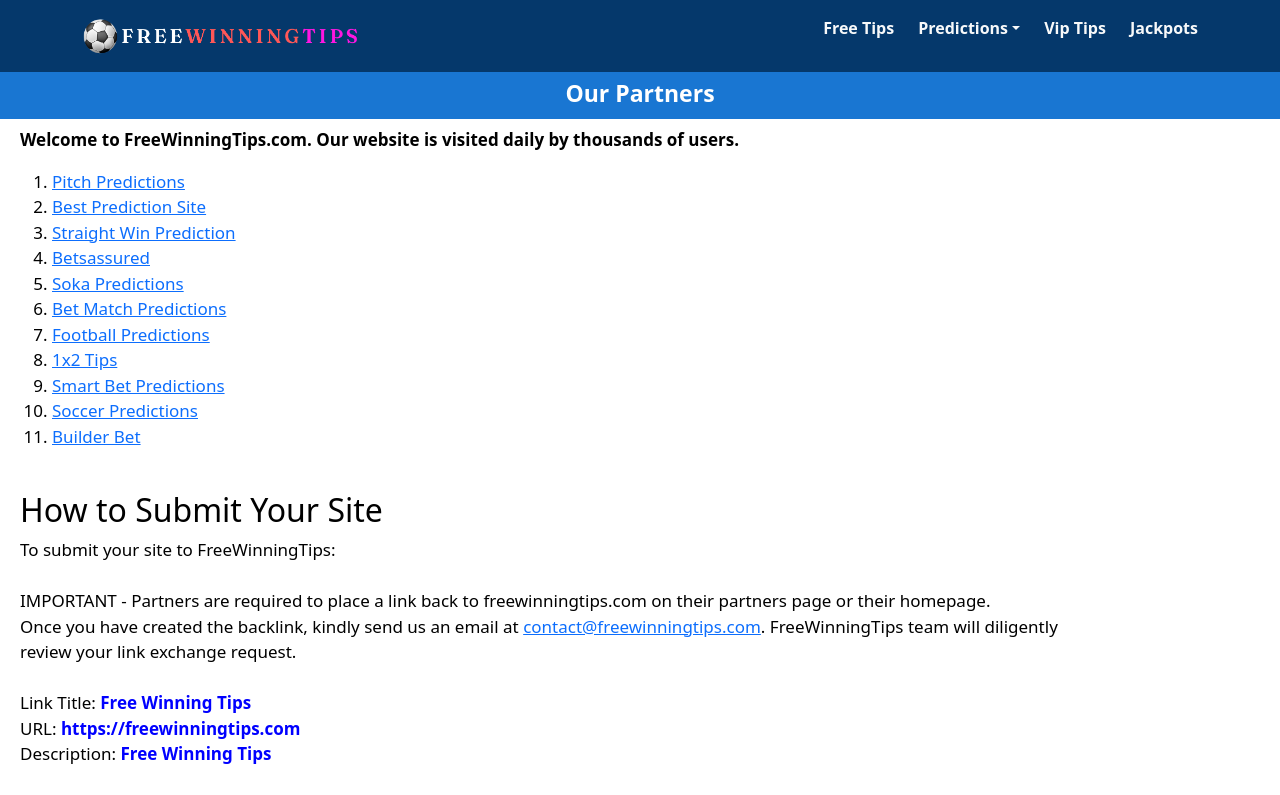
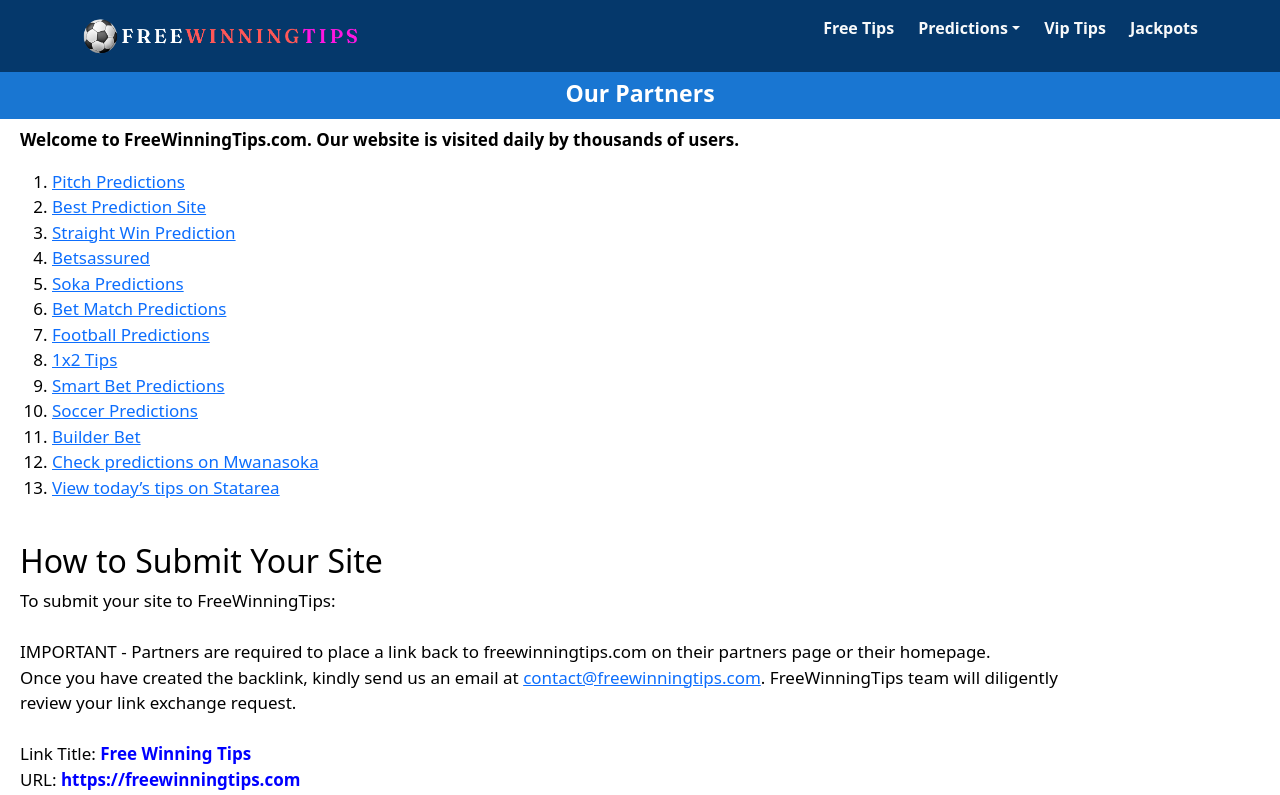
Before and after one commit to SharkS2001New/freewinningtips, a Next.js app: page /our-partners in a window 1280 px wide. Shown: the top 795 px of the page. Built offline with nearby package versions, Linux system fonts and the light colour scheme.

Commit message:
Add new partner links for enhanced resource sharing on Our Partners page

```diff
--- a/pages/our-partners.js
+++ b/pages/our-partners.js
@@ -15,6 +15,8 @@
                     <li><a target="_blank" href="https://smartbetting1x2.com/">Smart Bet Predictions</a></li>
                     <li><a target="_blank" href="https://soccerprediction.io/">Soccer Predictions</a></li>
                     <li><a target="_blank" href="https://builder-bet.com/">Builder Bet</a></li>
+                    <li><a href="https://www.mwanasoka.co.ke" target="blank">Check predictions on Mwanasoka</a></li>
+                    <li><a href="https://www.statarea.co.ke" target="blank">View today’s tips on Statarea</a></li>
                 </ol>
                 <br/>
                 <h2>How to Submit Your Site</h2>
```
